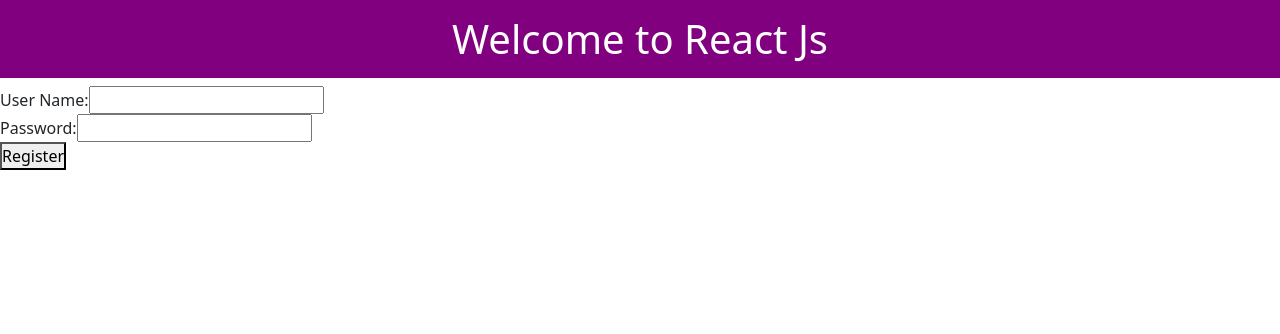
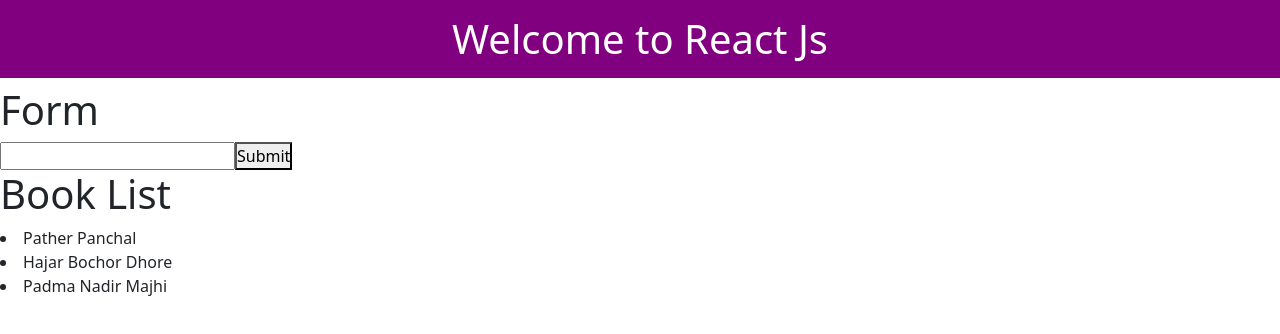
Before and after one commit to furiousnur/React-Basic, a React (Create React App) app: page / in a window 1280 px wide. Shown: the top 334 px of the page. Built offline with nearby package versions, Linux system fonts and the light colour scheme.

Commit message:
use state hook for few state in react

```diff
--- a/src/App.js
+++ b/src/App.js
@@ -1,12 +1,12 @@
 import React from 'react';
-import UserForm from "./components/HookUseState/useRefExample/userForm";
+import UseReducer from "./components/HookUseState/UseReducer/UseReducer";
 
 
 function App() {
   return (
       <div>
           <h1 className="headingStyle">Welcome to React Js</h1>
-          <UserForm />
+          <UseReducer />
       </div>
   );
 }
--- /dev/null
+++ b/src/components/HookUseState/UseReducer/UseReducer.js
@@ -0,0 +1,50 @@
+import React, {useState} from 'react';
+import {Modal} from "react-bootstrap";
+
+const booksData = [
+    {id: 1, name: "Pather Panchal"},
+    {id: 2, name: "Hajar Bochor Dhore"},
+    {id: 3, name: "Padma Nadir Majhi"}
+];
+
+const CustomModal = ({modalText}) =>{
+    return <p>{modalText}</p>
+}
+
+const UseReducer = () => {
+    //UseState use here for few state
+    const [books, setBooks] = useState(booksData);
+    const [bookName, setBookName] = useState("");
+    const [modalText, setModalText] = useState("");
+    const [isModalOpen, setIsModalOpen] = useState(false);
+
+    const handleForm = (e) =>{
+        e.preventDefault();
+        setBooks((prevState) => {
+            const newBook = {id: new Date().getTime().toString(), name: bookName}
+            return [...prevState, newBook]
+        });
+        setIsModalOpen(true);
+        setModalText("book is added");
+    }
+
+    return (
+        <>
+            <h1>Form</h1>
+            <form onClick={handleForm}>
+                <input type="text" value={bookName} onChange={(e)=>{setBookName(e.target.value)}}/>
+                <button type="submit">Submit</button>
+            </form>
+
+            {isModalOpen && <CustomModal modalText={modalText} />}
+
+            <h1>Book List</h1>
+            {books.map((book)=>{
+                const {id, name} = book;
+                return <li key={id}> {name} </li>
+            })}
+        </>
+    );
+};
+
+export default UseReducer;
```
